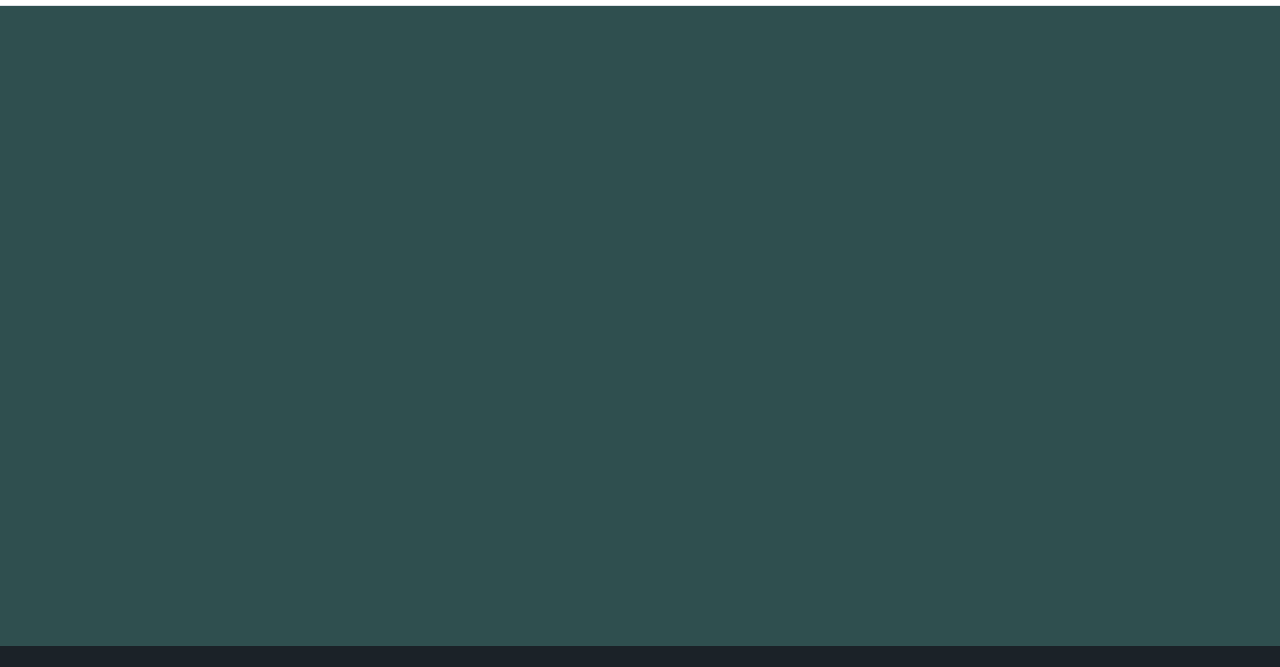
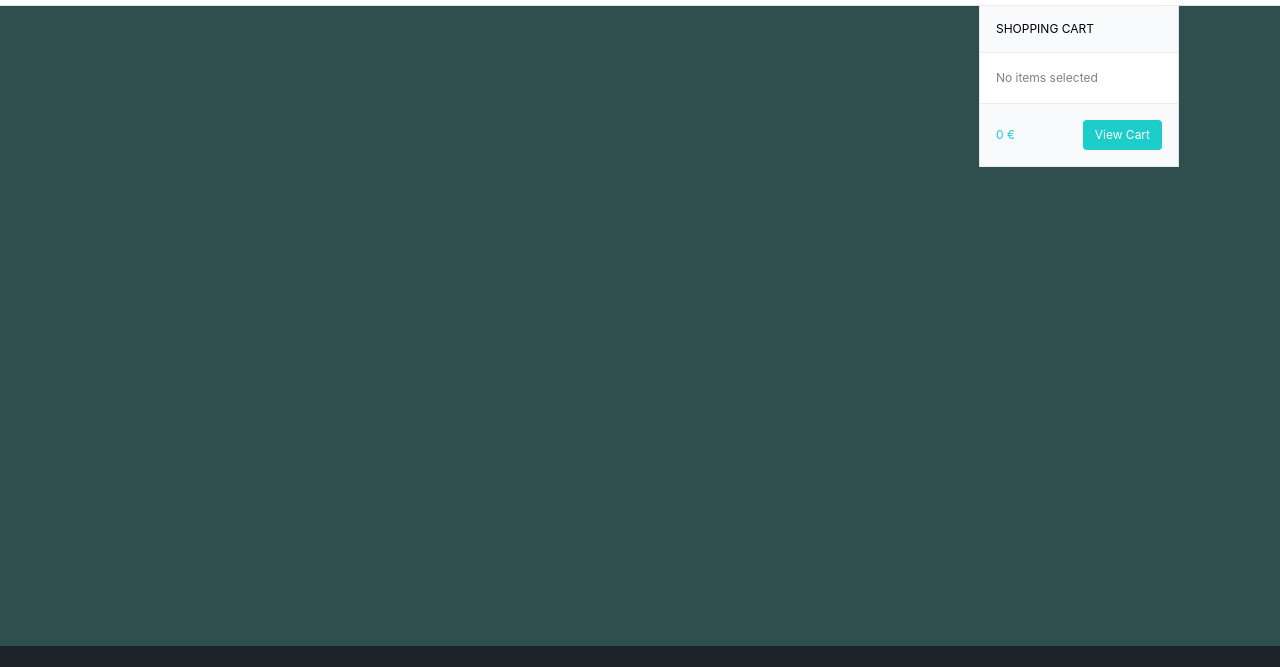
Before and after one commit to MantasZakas/Front-end-final-project, a website: page index.html in a window 1280 px wide. Both pictures are taken after a click on the button 1164 px from the left and 71 px from the top of the page. Shown: the part 102-769 px from the top of the page. Drawn offline with nearby package versions, Linux system fonts and the light colour scheme; some packages are replaced by stand-ins of ours.

Commit message:
Shopping cart div added

```diff
--- a/index.html
+++ b/index.html
@@ -243,6 +243,20 @@
                 </button>
             </form>
         </nav>
+        <div class="w-100">
+            <div id="shopping_cart_div" class="ml-auto mr-md-3 border-right border-left d-none">
+                <div class="background-grey">
+                    <h4 class="m-3">SHOPPING CART</h4>
+                </div>
+                <div class="p-3">
+                    <a>No items selected</a>
+                </div>
+                <div class="background-grey d-flex justify-content-between p-3">
+                    <p id="price" class="my-auto">0 €</p>
+                    <button class="btn" type="button">View Cart</button>
+                </div>
+            </div>
+        </div>
     </div>
 </div>
 <!--END MAIN NAV-->
--- a/js/scripts.js
+++ b/js/scripts.js
@@ -28,6 +28,10 @@ $(function () {
     Ajax(PRICINGPLANS, processPricingPlans);
     prepareCounterSection ();
     window.addEventListener("scroll", displayGoToTop);
+    document.getElementById("shopping_cart").addEventListener("click", function() {
+        document.getElementById("shopping_cart_div").classList.toggle("d-none")
+        console.log("DSFESDGDWS0");
+    });
 
     /**
      *
--- a/scss/style.scss
+++ b/scss/style.scss
@@ -213,6 +213,24 @@ footer {
       b {
         color: $primary-color;
       }
+    }
+  }
+  #shopping_cart_div {
+    width: 200px;
+    background-color: white;
+    float: right;
+    h4 {
+      color: black;
+      font-weight: normal;
+      font-size: 12px;
+    }
+    button {
+      background-color: $primary-color;
+      color: white;
+      font-size: 12px;
+    }
+    #price {
+      color: $primary-color;
     }
   }
 }
```
Also changed, not shown: css/style.css.
